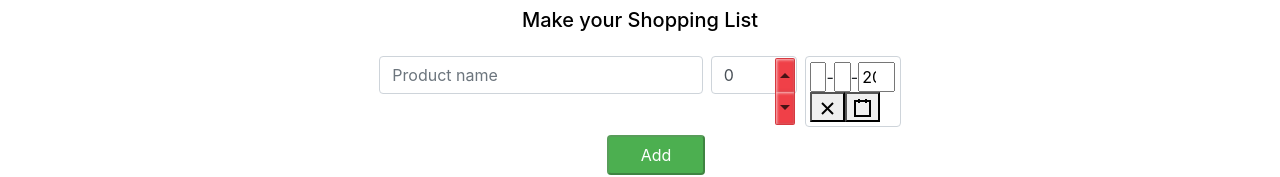
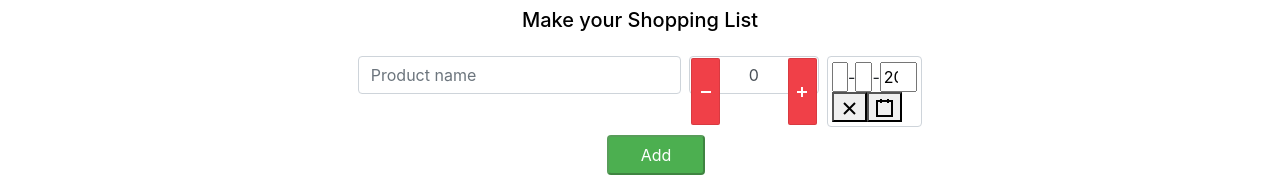
Before and after one commit to imattos78/react_todo_application, a React (Create React App) app: page / in a window 1280 px wide. Shown: the part 159-336 px from the top of the page. Built offline with nearby package versions, Linux system fonts and the light colour scheme.

Commit message:
NumericInput inline style

```diff
--- a/src/components/input/Input.css
+++ b/src/components/input/Input.css
@@ -9,7 +9,6 @@
     margin-left: 8px;
     margin-right: 8px;
 }
-
 
 .input{
    display:flex;
@@ -30,13 +29,15 @@
 }
 
 
+
+
   @media only screen and (min-width:768px){
   .input-bar{
         width: 30%;
 
       }
       .react-numeric-input{
-        width:8%;
+        width:12%;
         margin-left: 8px;
         margin-right: 8px;
     }
--- a/src/components/input/Input.js
+++ b/src/components/input/Input.js
@@ -1,3 +1,4 @@
+/* eslint-disable react/style-prop-object */
 import React, { Component } from "react";
 //import moment from "moment";
 import DatePicker from 'react-date-picker';
@@ -91,11 +92,11 @@ class Input extends Component {
             value={this.state.qty}
             min={0}
             inputMode="numeric"
-            mobile="auto"
+            mobile='true'
             style={{
               btnDown: {
-                background: '#f04048'
-              },
+                 background: '#f04048'
+               },
               btnUp:{
                 background: '#f04048'
               },
@@ -104,9 +105,11 @@ class Input extends Component {
               },
               plus:{
                 background: '#ffff'
-              }
+              },
+             'btn:hover':{
+               background: '#929292'
+             }
             }}
-
           />
 
 
```
Also changed, not shown: src/components/item/style.css (line endings or trailing spaces).
